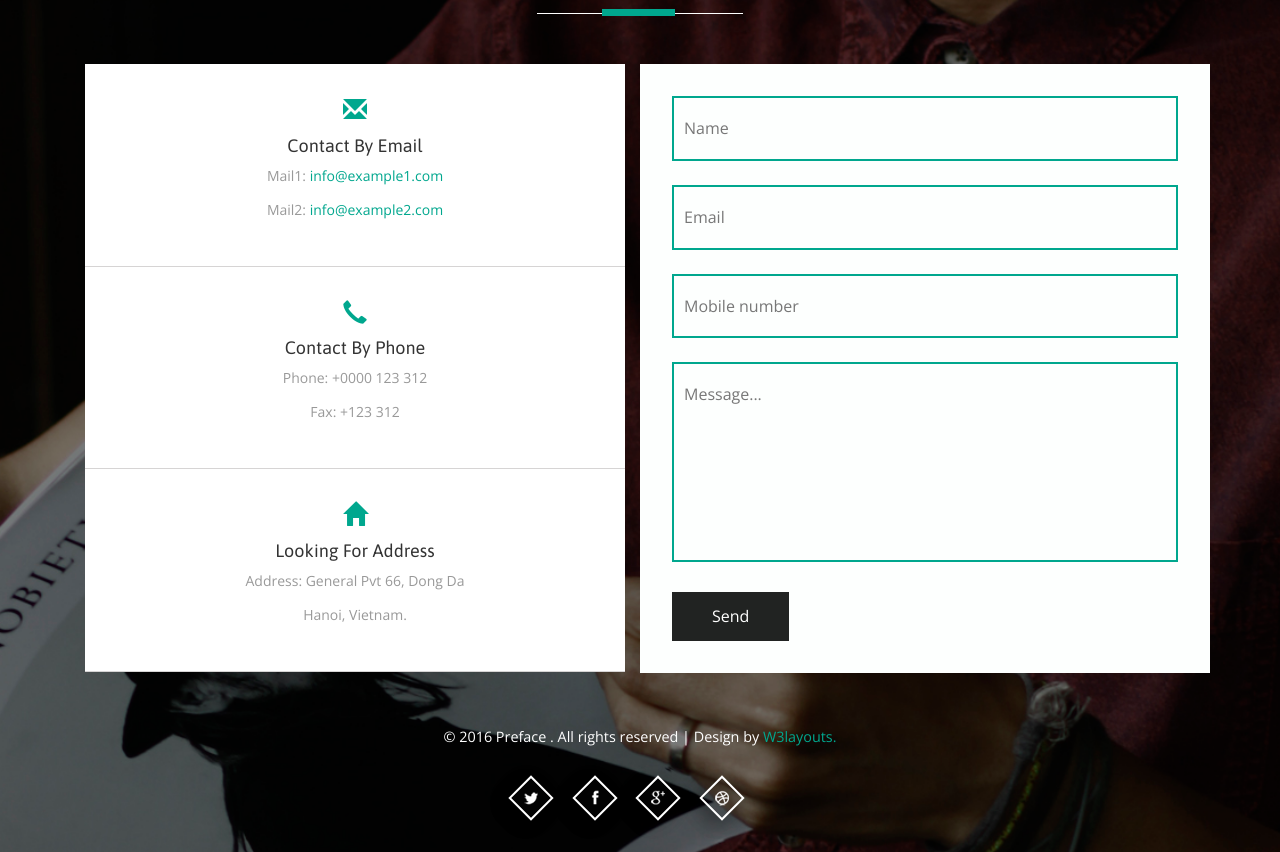
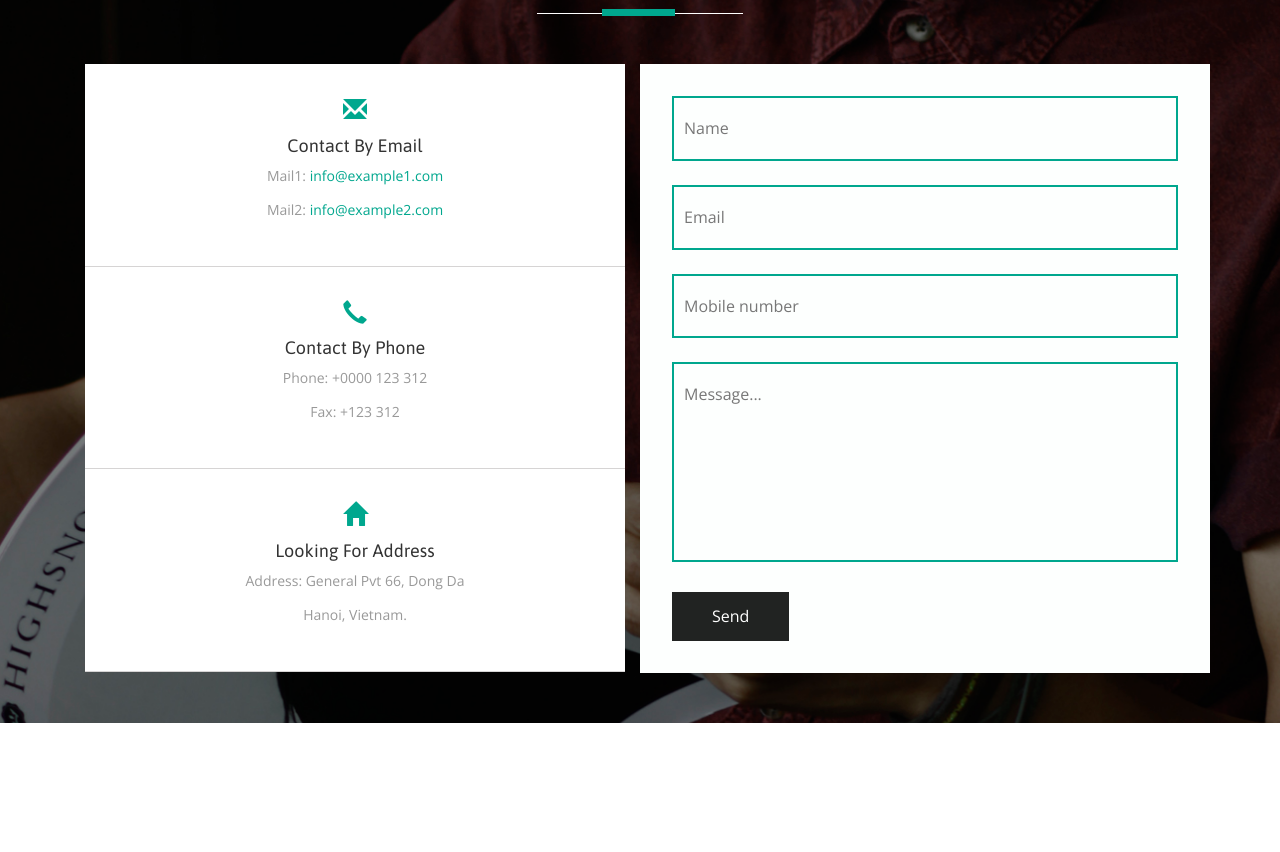
Before and after one commit to 8897619870/sharanmourya.github.io, a plain HTML site: page index.html in a window 1280 px wide. Shown: the part 5557-6409 px from the top of the page. After the commit the page ends 6280 px from the top, so only its background shows below. Drawn offline with nearby package versions, Linux system fonts and the light colour scheme; files whose address does not match are found by name.

Commit message:
Update index.html

```diff
--- a/index.html
+++ b/index.html
@@ -49,10 +49,8 @@ Smartphone Compatible web template, free webdesigns for Nokia, Samsung, LG, Sony
 							<ul class="nav1 nav nav-wil">
 								<li class="active"><a data-hover="Home" href="index.html">Home</a></li>
 								<li><a class="scroll" data-hover="About" href="#about">About</a></li>
-<!-- 								<li><a class="scroll" data-hover="Services" href="#services" >Services</a></li> -->
 								<li><a class="scroll" data-hover="Experience" href="#work">Experience</a></li>
 								<li><a class="scroll" data-hover="Portfolio" href="#port">Portfolio</a></li>
-<!-- 								<li><a class="scroll" data-hover="Blog" href="#blogs">Blog</a></li> -->
 								<li><a class="scroll" data-hover="Contact" href="#contact">Contact</a></li>
 							</ul>
 						</nav>
@@ -72,7 +70,6 @@ Smartphone Compatible web template, free webdesigns for Nokia, Samsung, LG, Sony
 				</div>
 			<div class="banner-info">
 				<div class="col-md-7 header-right">
-<!-- 					<h1>Hi !</h1> -->
 					<h6>Digital and Analog designer</h6>
 					<ul class="address">
 
@@ -106,12 +103,6 @@ Smartphone Compatible web template, free webdesigns for Nokia, Samsung, LG, Sony
 								<li><a href="mailto:example@mail.com"> sharanmourya7@gmail.com</a></li>
 							</ul>
 						</li>
-<!-- 						<li>
-							<ul class="address-text">
-								<li><b>WEBSITE </b></li>
-								<li><a href="http://w3layouts.com">www.myresume.com</a></li>
-							</ul>
-						</li> -->
 
 					</ul>
 				</div>
@@ -667,15 +658,6 @@ Smartphone Compatible web template, free webdesigns for Nokia, Samsung, LG, Sony
 			</div>
 			<div class="clearfix"></div>
 		</div>
-		<div class="copy_right text-center">
-			<p>&copy; 2016 Preface . All rights reserved | Design by <a href="http://w3layouts.com/" target="_blank">W3layouts.</a></p>
-			 <ul class="social-icons two">
-							<li><a href="#"> </a></li>
-							<li><a href="#" class="fb"> </a></li>
-							<li><a href="#" class="in"> </a></li>
-							<li><a href="#" class="dott"> </a></li>
-						</ul>
-		</div>
 	</div>
 </div>
 			<!-- //footer -->
```
